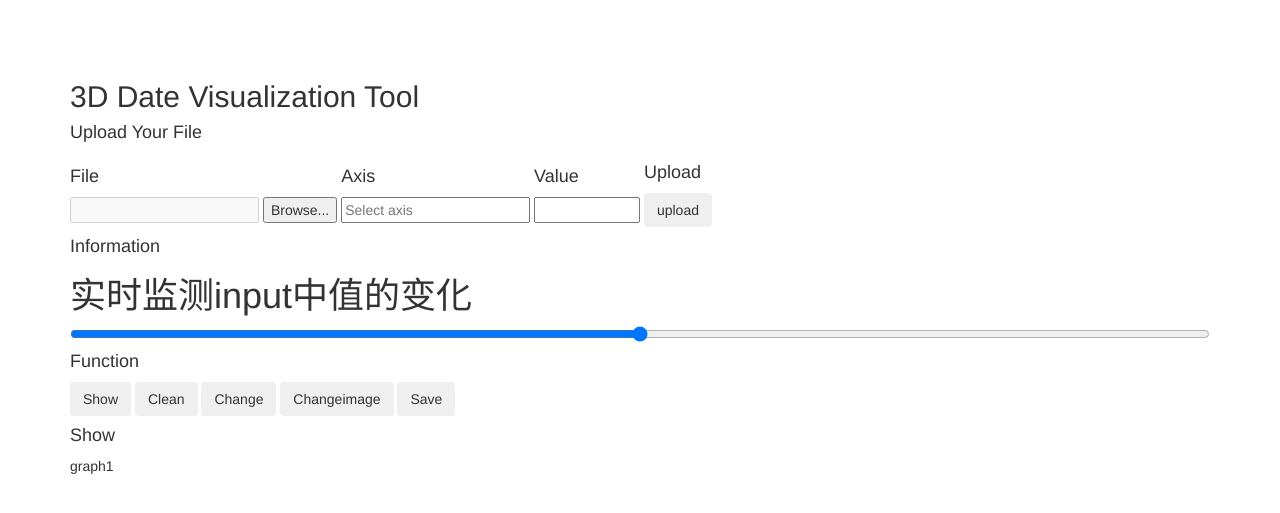
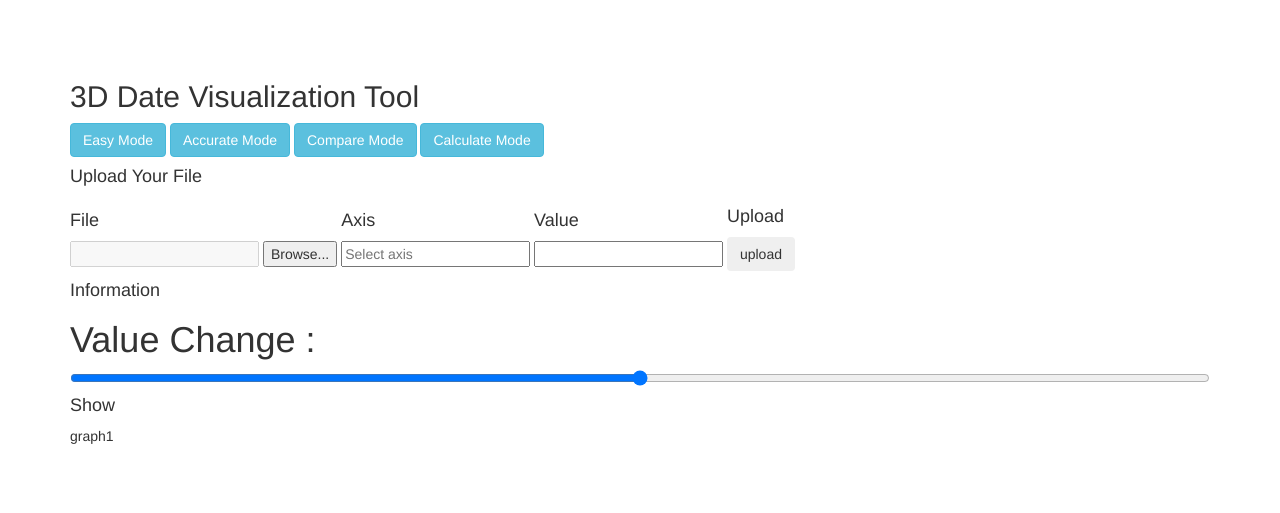
Before and after one commit to Frankyu911/Vis3d, a Django app: page /easyMode/ in a window 1280 px wide. Shown: the top 513 px of the page. Run offline with Django 3.2, Linux system fonts and the light colour scheme; some libraries are stand-ins or nearby versions.

Commit message:
Accurate Mode 3

```diff
--- a/Plotinfo.py
+++ b/Plotinfo.py
@@ -32,7 +32,7 @@
         result['zmax']=_x.max()
         result['fixedmax']=_x.max()
         result['fixedmin']=_x.min()
-
+        result['fixedaxis']='x'
     elif fixed_axis in ["y", "Y"]:
         result['xmin']=_x.min()
         result['xmax']=_x.max()
@@ -42,7 +42,7 @@
         result['zmax']=_y.max()
         result['fixedmax']=_y.max()
         result['fixedmin']=_y.min()
-
+        result['fixedaxis']='y'
     else:
         result['xmin']=_x.min()
         result['xmax']=_x.max()
@@ -52,6 +52,7 @@
         result['zmax']=_z.max()
         result['fixedmax']=_z.max()
         result['fixedmin']=_z.min()
+        result['fixedaxis']='z'
     result['step']=round((result['zmax']-result['zmin'])/5,2)
 
     return result
--- a/Visdate/views.py
+++ b/Visdate/views.py
@@ -43,14 +43,15 @@
                 context_dict['graph1'] = result
                 return render(request, 'accurateMode.html', context=context_dict)
             else:
-                context_dict['errorinfo'] = "The Value is out of range. The value range of the axis you choose is "+ \
-                                            str(info["fixedmin"]) + " to " +str(info["fixedmax"])+'.'
+                context_dict['errorinfo'] = "The Value is out of range. The value range of the axis you choose is " + \
+                                            str(info["fixedmin"]) + " to " + str(info["fixedmax"])  + \
+                                            " (" + info["fixedaxis"] + ")" + '.'
 
                 return render(request, 'accurateMode.html', context=context_dict)
         except:
             context_dict['errorinfo'] = "You selected the wrong file or entered the wrong axis or missing an input"
-            context_dict['errornum'] = info["fixedmin"]
             return render(request, 'accurateMode.html', context=context_dict)
+
         else:
             return render(request, 'accurateMode.html', context=context_dict)
 
--- a/templates/accurateMode.html
+++ b/templates/accurateMode.html
@@ -27,7 +27,7 @@
 
         <div class="form-group">
             <h4>Value</h4>
-            <input type="number" name="values" value="" min="-100.000" max="100.000" step="0.001">
+            <input type="number" name="values" value=""  step="0.01">
         </div>
 
         <div class="form-group">
--- a/templates/base.html
+++ b/templates/base.html
@@ -22,6 +22,10 @@
 
 <body class="container">
         <h2>3D Date Visualization Tool</h2>
+            <a href="{% url 'easyMode' %}"class="btn btn-info" role="button">Easy Mode</a>
+            <a href="{% url 'accurateMode' %}" class="btn btn-info" role="button">Accurate Mode</a>
+            <a href="{% url 'compareMode' %}" class="btn btn-info" role="button">Compare Mode</a>
+            <a href="{% url 'calculateMode' %}" class="btn btn-info" role="button">Calculate Mode</a>
         <div>
         {% block body_block %}
         {% endblock %}
--- a/templates/easyMode.html
+++ b/templates/easyMode.html
@@ -29,7 +29,7 @@
 
         <div class="form-group">
             <h4>Value</h4>
-            <input type="number" name="values" value="" min="-100.000" max="100.000" step="0.001">
+            <input type="number" name="values" value=""  step="0.01">
         </div>
         <div class="form-group">
             <h4>Upload</h4>
@@ -43,16 +43,9 @@
     </div>
 
 
-    <h1 >实时监测input中值的变化</h1>
+    <h1 >Value Change : </h1><div id="result"></div>
         <input type="range" class="custom-range" id="slider" min="{{info.zmin}}" max="{{info.zmax}}" step="{{info.step}}">
-        <div id="result"></div>
 
-    <h4>Function</h4>
-    <button id="show" class="btn">Show</button>
-    <button id="clean" class="btn">Clean</button>
-    <button id="backchange" class="btn">Change</button>
-    <button id="changeimage" class="btn">Changeimage</button>
-    <button id="save" class="btn">Save</button>
 
     <h4>Show</h4>
     <div id="fig1">graph1</div>
@@ -67,52 +60,6 @@
 
     <script type="text/javascript">
        //mpld3.draw_figure("fig1", {{graph1 | safe}});
-
-
-        var jsl={{jsl}};
-
-        //save as pdf
-        $("#save").click(function(){
-            $.ajax({
-                url:"/save/",
-                type:"GET",
-                success:function (data) {
-                    alert(data.text);
-
-                    }
-                });
-        });
-
-        //show index page
-        $("#show").click(function(){
-            mpld3.draw_figure("fig1", {{graph1 | safe}});
-        });
-
-        //clean show
-        $("#clean").click(function(){
-            $('#fig1').empty();
-        });
-
-
-        $("#backchange").on("click", function () {
-            $.ajax({
-            url:"/change/",
-            type:"GET",
-            success:function (data) {
-                $('#fig1').empty();
-                mpld3.draw_figure("fig1", data);
-                }
-            });
-        });
-
-         $("#changeimage").on("click", function () {
-            $('#fig1').empty();
-            mpld3.draw_figure("fig1", {{graph2 | safe}});
-         });
-        //滑块功能
-         $(function(){
-            $('#slider').bind('input propertychange', function() {
-                $('#result').html($(this).val());
 
 
 
--- a/templates/index.html
+++ b/templates/index.html
@@ -6,8 +6,5 @@
 {% endblock %}
 
 {% block body_block %}
-            <a href="{% url 'easyMode' %}"class="btn btn-info" role="button">Easy Mode</a>
-            <a href="{% url 'accurateMode' %}" class="btn btn-info" role="button">Accurate Mode</a>
-            <a href="{% url 'compareMode' %}" class="btn btn-info" role="button">Compare Mode</a>
-            <a href="{% url 'calculateMode' %}" class="btn btn-info" role="button">Calculate Mode</a>
+
 {% endblock %}
```
Also changed, not shown: 1 other file. Lines whose indentation alone changed are shown as unchanged.
